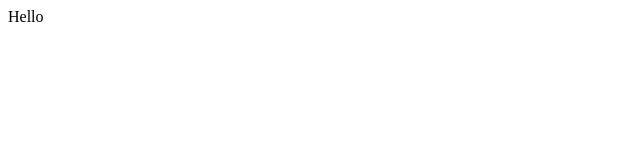
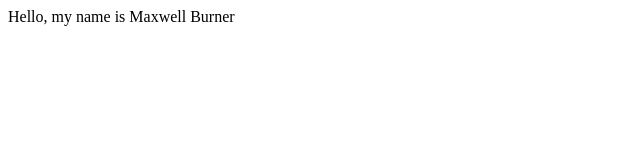
Before and after one commit to burnermax37/Fibonacci_Pythagoras, a plain HTML site: page index.html in a window 1280 px wide. Shown: the whole page, without its empty margins (0-640 px from the left). Drawn offline with Linux system fonts and the light colour scheme.

Commit message:
Another attempt at learning push

```diff
--- a/index.html
+++ b/index.html
@@ -1 +1 @@
-<div>Hello</div>
+<div>Hello, my name is Maxwell Burner</div>
```
Also changed, not shown: 1 other file.
